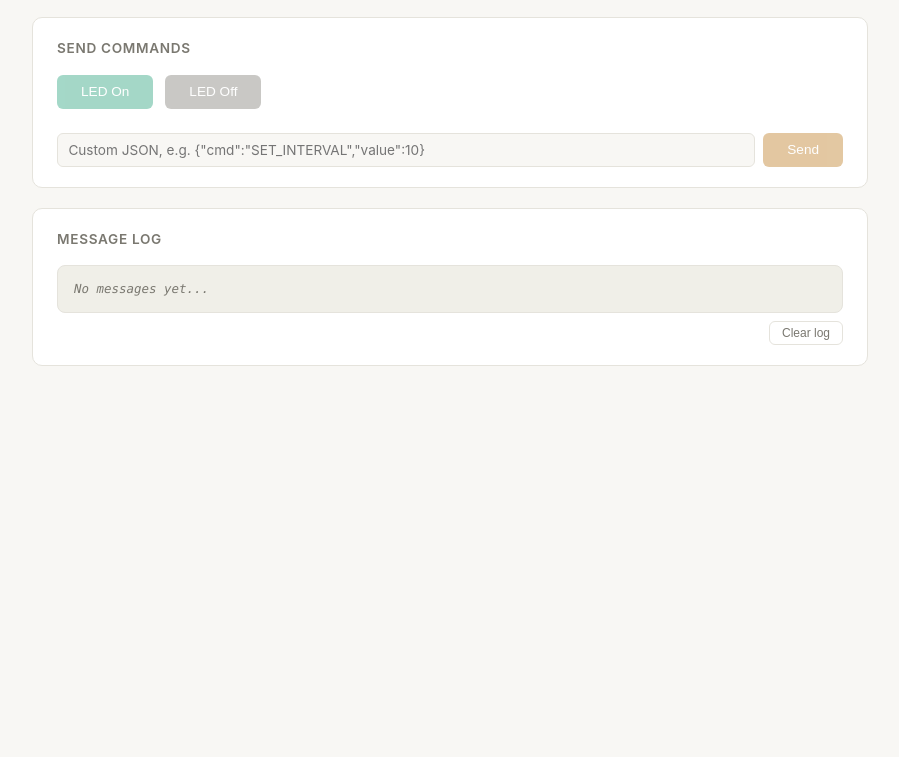
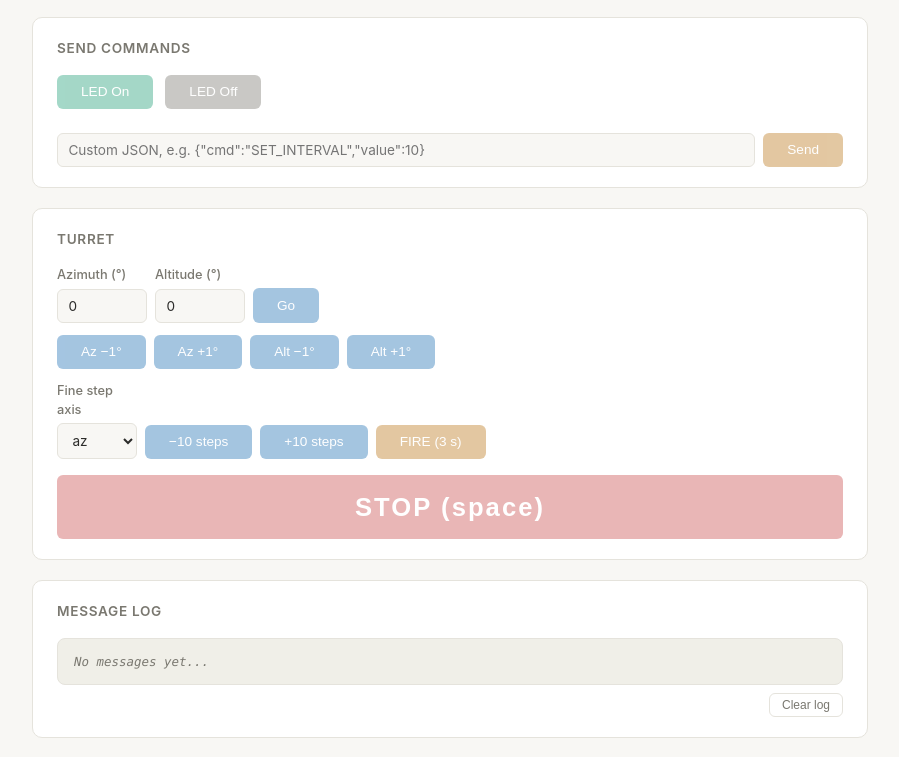
Before and after one commit to ddevoe-umd/enme441, a plain HTML site: page other_content/mqtt_dashboard.html in a window 1280 px wide. Shown: the part 597-1354 px from the top of the page, without its empty margins (190-1089 px from the left). Before the commit the page ends 1015 px from the top, so only its background shows below. Drawn offline with Linux system fonts and the light colour scheme.

Commit message:
Implement turret control panel in MQTT dashboard
Added turret control UI elements and functionality.

```diff
--- a/other_content/mqtt_dashboard.html
+++ b/other_content/mqtt_dashboard.html
@@ -273,7 +273,28 @@
       font-size: 0.75rem;
       padding: 0.25rem 0.75rem;
     }
-
+/* ── Turret controls ── */
+.turret-row {
+  display: flex;
+  gap: 0.5rem;
+  flex-wrap: wrap;
+  align-items: flex-end;
+  margin-bottom: 0.75rem;
+}
+.turret-row .field { width: 90px; }
+.turret-row .field.axis { width: 80px; }
+.btn-turret { background: var(--accent); color: white; }
+.btn-fire   { background: var(--amber);  color: white; }
+.btn-stop {
+  width: 100%;
+  margin-top: 0.25rem;
+  padding: 1.1rem;
+  font-size: 1.6rem;
+  font-weight: 700;
+  letter-spacing: 0.08em;
+  background: var(--red);
+  color: white;
+}
     /* ── Responsive ── */
     @media (max-width: 600px) {
       body { padding: 1rem; }
@@ -368,6 +389,36 @@
         <button class="btn-cmd btn-send" onclick="sendCustom()" id="btnSendCustom" disabled>Send</button>
       </div>
     </div>
+  </div>
+
+    <!-- ─── Turret controls ─── -->
+  <div class="panel">
+    <h2>Turret</h2>
+
+    <div class="turret-row">
+      <div class="field"><label for="goAz">Azimuth (°)</label>
+        <input id="goAz" type="number" step="1" value="0"></div>
+      <div class="field"><label for="goAlt">Altitude (°)</label>
+        <input id="goAlt" type="number" step="1" value="0"></div>
+      <button class="btn-cmd btn-turret turret-ctl" onclick="goTo()" disabled>Go</button>
+    </div>
+
+    <div class="turret-row">
+      <button class="btn-cmd btn-turret turret-ctl" onclick="jog('az',-1)" disabled>Az −1°</button>
+      <button class="btn-cmd btn-turret turret-ctl" onclick="jog('az',1)" disabled>Az +1°</button>
+      <button class="btn-cmd btn-turret turret-ctl" onclick="jog('alt',-1)" disabled>Alt −1°</button>
+      <button class="btn-cmd btn-turret turret-ctl" onclick="jog('alt',1)" disabled>Alt +1°</button>
+    </div>
+
+    <div class="turret-row">
+      <div class="field axis"><label for="stepAxis">Fine step axis</label>
+        <select id="stepAxis"><option value="az">az</option><option value="alt">alt</option></select></div>
+      <button class="btn-cmd btn-turret turret-ctl" onclick="fineStep(-10)" disabled>−10 steps</button>
+      <button class="btn-cmd btn-turret turret-ctl" onclick="fineStep(10)" disabled>+10 steps</button>
+      <button class="btn-cmd btn-fire turret-ctl" onclick="sendJson({cmd:'FIRE', seconds:3})" disabled>FIRE (3 s)</button>
+    </div>
+
+    <button class="btn-stop turret-ctl" id="btnStop" onclick="sendJson({cmd:'STOP'})" disabled>STOP (space)</button>
   </div>
 
   <!-- ─── Message log ─── -->
@@ -534,6 +585,44 @@
       logSys(`Sent to ${topic}: ${input}`);
       document.getElementById('customCmd').value = '';
     }
+        // ── Turret commands ──
+    function sendJson(obj) {
+      if (!client || !client.connected) return logSys('Not connected.');
+      const cfg = getConfig();
+      const topic = `enme441/${cfg.studentId}/commands`;
+      const payload = JSON.stringify(obj);
+      client.publish(topic, payload);
+      logSys(`Sent to ${topic}: ${payload}`);
+    }
+
+    function goTo() {
+      const az  = parseFloat(document.getElementById('goAz').value);
+      const alt = parseFloat(document.getElementById('goAlt').value);
+      if (isNaN(az) || isNaN(alt)) return logSys('Enter both azimuth and altitude.');
+      sendJson({ cmd: 'GOTO', az: az, alt: alt });
+    }
+
+    function jog(axis, deg) {
+      sendJson({ cmd: 'JOG', axis: axis, deg: deg });
+    }
+
+    function fineStep(n) {
+      sendJson({ cmd: 'STEP', axis: document.getElementById('stepAxis').value, steps: n });
+    }
+
+    // Spacebar = STOP, except while typing in a field
+    document.addEventListener('keydown', (e) => {
+      if (e.code !== 'Space') return;
+      const tag = e.target.tagName;
+      if (tag === 'INPUT' || tag === 'TEXTAREA' || tag === 'SELECT') return;
+      e.preventDefault();
+      if (e.repeat) return;
+      // a focused button would also "click" on Space, so drop the focus first
+      if (document.activeElement && document.activeElement.tagName === 'BUTTON') {
+        document.activeElement.blur();
+      }
+      if (client && client.connected) sendJson({ cmd: 'STOP' });
+    });
 
     // ================================================================
     // UI helpers
@@ -584,10 +673,11 @@
       setDeviceUnknown();
     }
 
-    function setControls(enabled) {
+        function setControls(enabled) {
       document.getElementById('btnLedOn').disabled = !enabled;
       document.getElementById('btnLedOff').disabled = !enabled;
       document.getElementById('btnSendCustom').disabled = !enabled;
+      document.querySelectorAll('.turret-ctl').forEach(b => b.disabled = !enabled);
     }
 
     function updateSensor(key, value) {
```
